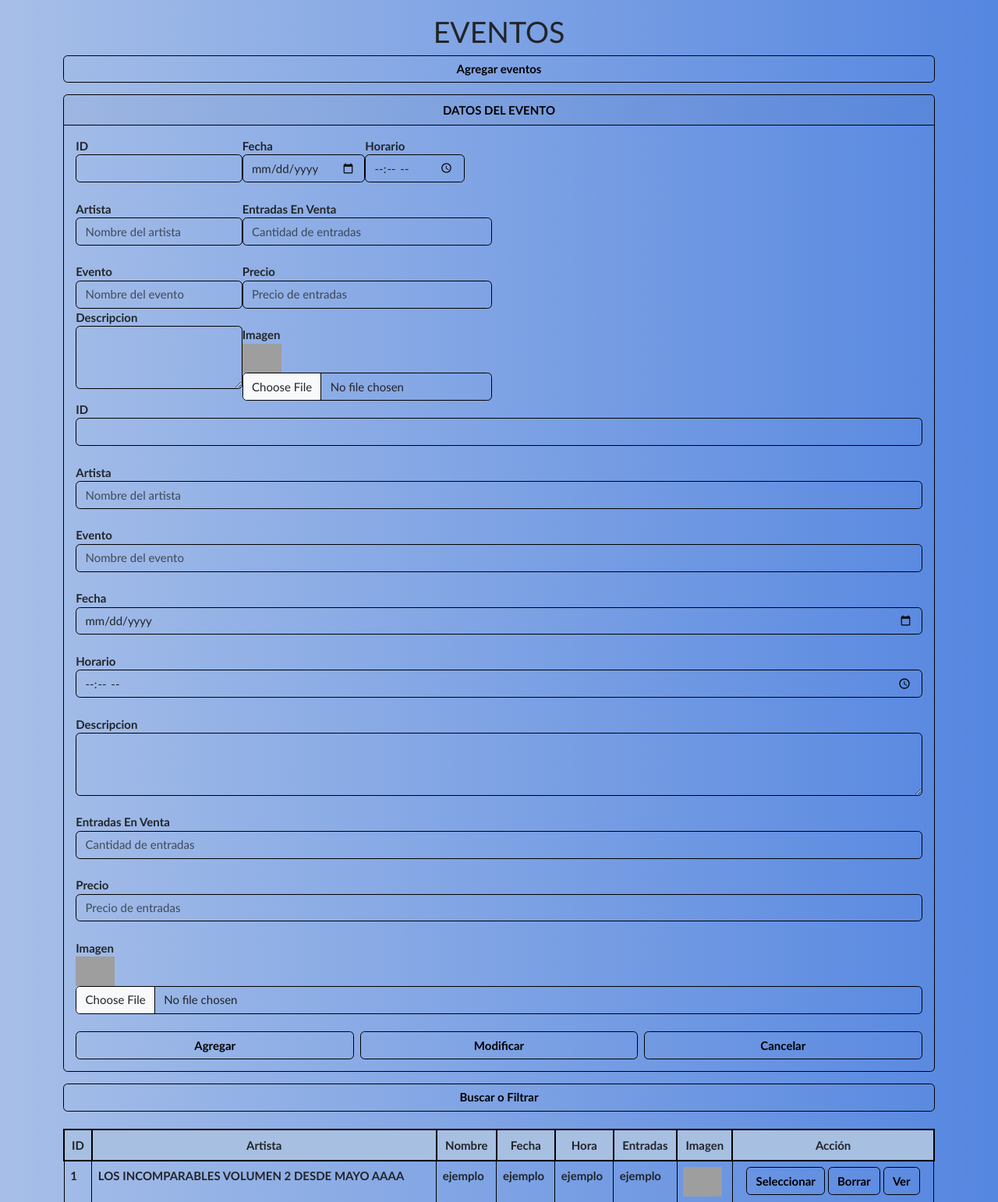
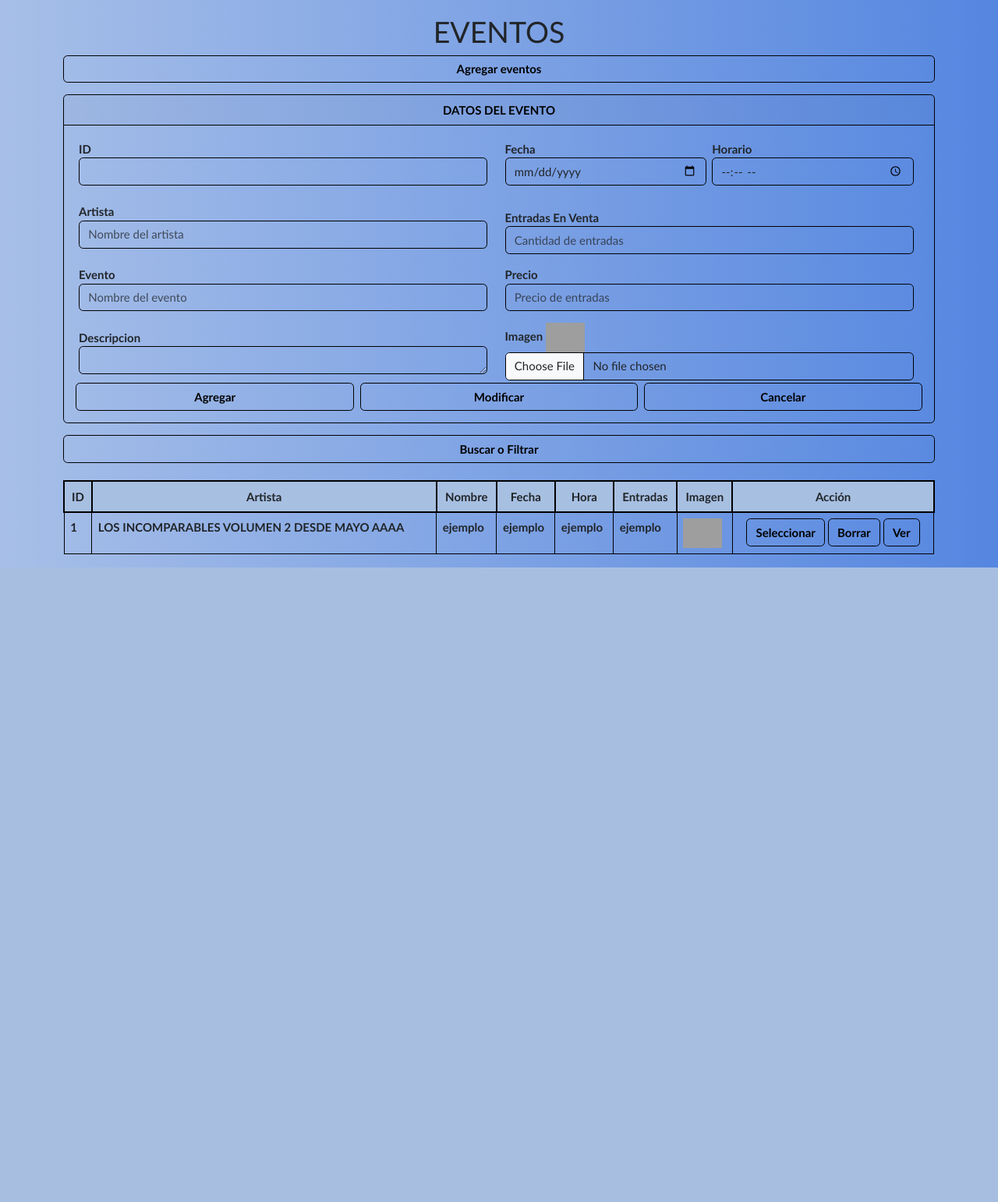
Before and after one commit to Emiii12/NOVATH, a PHP site: page /Administrativo/html/manage-event.php in a window 1280 px wide, after a click on "Agregar eventos". Shown: the part 72-1614 px from the top of the page at 78% size. After the commit the page ends 800 px from the top, so only its background shows below. Run offline with PHP 8.4, Linux system fonts and the light colour scheme; data that the repository does not hold is empty; grey boxes are pictures that could not be loaded.

Commit message:
Update manage-event.php

```diff
--- a/Novath/Novath/Administrativo/html/manage-event.php
+++ b/Novath/Novath/Administrativo/html/manage-event.php
@@ -90,8 +90,8 @@
                                     </div>
                                     <div class="card-body card-body-form">
                                         <form method="POST" enctype="multipart/form-data">
-                                            <div class="d-flex justify-between">
-                                                <div class="">
+                                            <div class="d-flex justify-between p-1">
+                                                <div class="row g-3 me-1 w-50">
                                                     <div class="form-group">
                                                         <label for="txtID">ID</label>
                                                         <input type="text" class="form-control" name="txtID" id="txtID" value="" required readonly>
@@ -108,19 +108,18 @@
                                                     </div>
                                                     <div class="form-group">
                                                         <label for="txtDescripcion">Descripcion</label>
-                                                        <textarea class="form-control" name="txtDescripcion" id="txtDescripcion" rows="3" required></textarea>
+                                                        <textarea class="form-control" name="txtDescripcion" id="txtDescripcion" rows="1" required></textarea>
                                                     </div>
                                                 </div>
-                                                <div class="">
-                                                    <div class="d-flex justify-between">
-                                                        <div class="form-group">
+                                                <div class="row g-3 ms-1 w-50">
+                                                    <div class="d-flex justify-between d-grid gap-2">
+                                                        <div class="form-group w-50 mb-3">
                                                             <label for="txtFechaEvento">Fecha</label>
-                                                            <input type="date" class="form-control" value="" name="txtFechaEvento" id="txtFechaEvento" placeholder="Fecha del evento" required>
+                                                            <input type="date" class="form-control w-100" value="" name="txtFechaEvento" id="txtFechaEvento" placeholder="Fecha del evento" required>
                                                         </div>
-                                                        <br>
-                                                        <div class="form-group">
+                                                        <div class="form-group w-50 mb-3">
                                                             <label for="txtHoraEvento">Horario</label>
-                                                            <input type="time" class="form-control" value="" name="txtHoraEvento" id="txtHoraEvento" placeholder="Hora del evento"  required>
+                                                            <input type="time" class="form-control w-100" value="" name="txtHoraEvento" id="txtHoraEvento" placeholder="Hora del evento" required>
                                                         </div>
                                                     </div>
                                                     <br>
@@ -136,61 +135,11 @@
                                                     <br>
                                                     <div class="form-group">
                                                         <label for="txtImgEvento">Imagen</label>
-                                                        <br/>
                                                             <img src="../../img/#" width="50">
                                                         <input type="file" class="form-control form-file" name="txtImgEvento" id="txtImgEvento">
                                                     </div>
                                                 </div>
                                             </div>
-
-
-                                            <div class="form-group">
-                                                <label for="txtID">ID</label>
-                                                <input type="text" class="form-control" name="txtID" id="txtID" value="" required readonly>
-                                            </div>
-                                            <br>
-                                            <div class="form-group">
-                                                <label for="txtNombreArtista">Artista</label>
-                                                <input type="text" class="form-control" value="" name="txtNombreArtista" id="txtNombreArtista" placeholder="Nombre del artista" required>
-                                            </div>
-                                            <br>
-                                            <div class="form-group">
-                                                <label for="txtNombreEvento">Evento</label>
-                                                <input type="text" class="form-control" value="" name="txtNombreEvento" id="txtNombreEvento" placeholder="Nombre del evento" required>
-                                            </div>
-                                            <br>
-                                            <div class="form-group">
-                                                <label for="txtFechaEvento">Fecha</label>
-                                                <input type="date" class="form-control" value="" name="txtFechaEvento" id="txtFechaEvento" placeholder="Fecha del evento" required>
-                                            </div>
-                                            <br>
-                                            <div class="form-group">
-                                                <label for="txtHoraEvento">Horario</label>
-                                                <input type="time" class="form-control" value="" name="txtHoraEvento" id="txtHoraEvento" placeholder="Hora del evento"  required>
-                                            </div>
-                                            <br>
-                                            <div class="form-group">
-                                                <label for="txtDescripcion">Descripcion</label>
-                                                <textarea class="form-control" name="txtDescripcion" id="txtDescripcion" rows="3" required></textarea>
-                                            </div>
-                                            <br>
-                                            <div class="form-group">
-                                                <label for="txtEntrada">Entradas En Venta</label>
-                                                <input type="text" class="form-control" value="" name="txtEntrada" id="txtEntrada" placeholder="Cantidad de entradas" required>
-                                            </div>
-                                            <br>
-                                            <div class="form-group">
-                                                <label for="txtPrecio">Precio</label>
-                                                <input type="text" class="form-control" value="" name="txtPrecio" id="txtPrecio" placeholder="Precio de entradas" required>
-                                            </div>
-                                            <br>
-                                            <div class="form-group">
-                                                <label for="txtImgEvento">Imagen</label>
-                                                <br/>
-                                                    <img src="../../img/#" width="50">
-                                                <input type="file" class="form-control form-file" name="txtImgEvento" id="txtImgEvento">
-                                            </div>
-                                            <br>
                                             <div id="grupo-boton" class="botones d-grid gap-2 d-flex" role="group" aria-label="">
                                                 <button type="submit" name="accion" value="Agregar" class="boton-card-eventos btn  w-50">Agregar</button>
                                                 <button type="submit" name="accion" value="Modificar" class="boton-card-eventos btn  w-50">Modificar</button>
```
